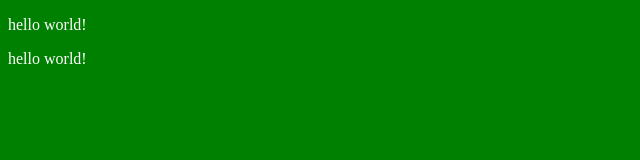
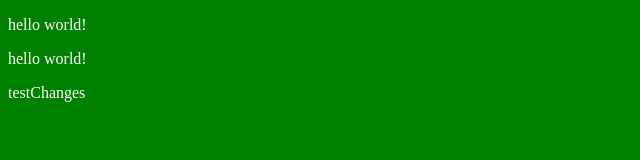
Before and after one commit to maliber/algebra-razvojna-okolina, a plain HTML site: page index.html in a window 1280 px wide. Shown: the whole page, without its empty margins (0-640 px from the left). Drawn offline with Linux system fonts and the light colour scheme.

Commit message:
Test push changes to GitHub over terminal

```diff
--- a/index.html
+++ b/index.html
@@ -10,5 +10,6 @@
 <body>
     <p>hello world!</p>
     <p>hello world!</p>
+    <p>testChanges</p>
 </body>
 </html>
```
